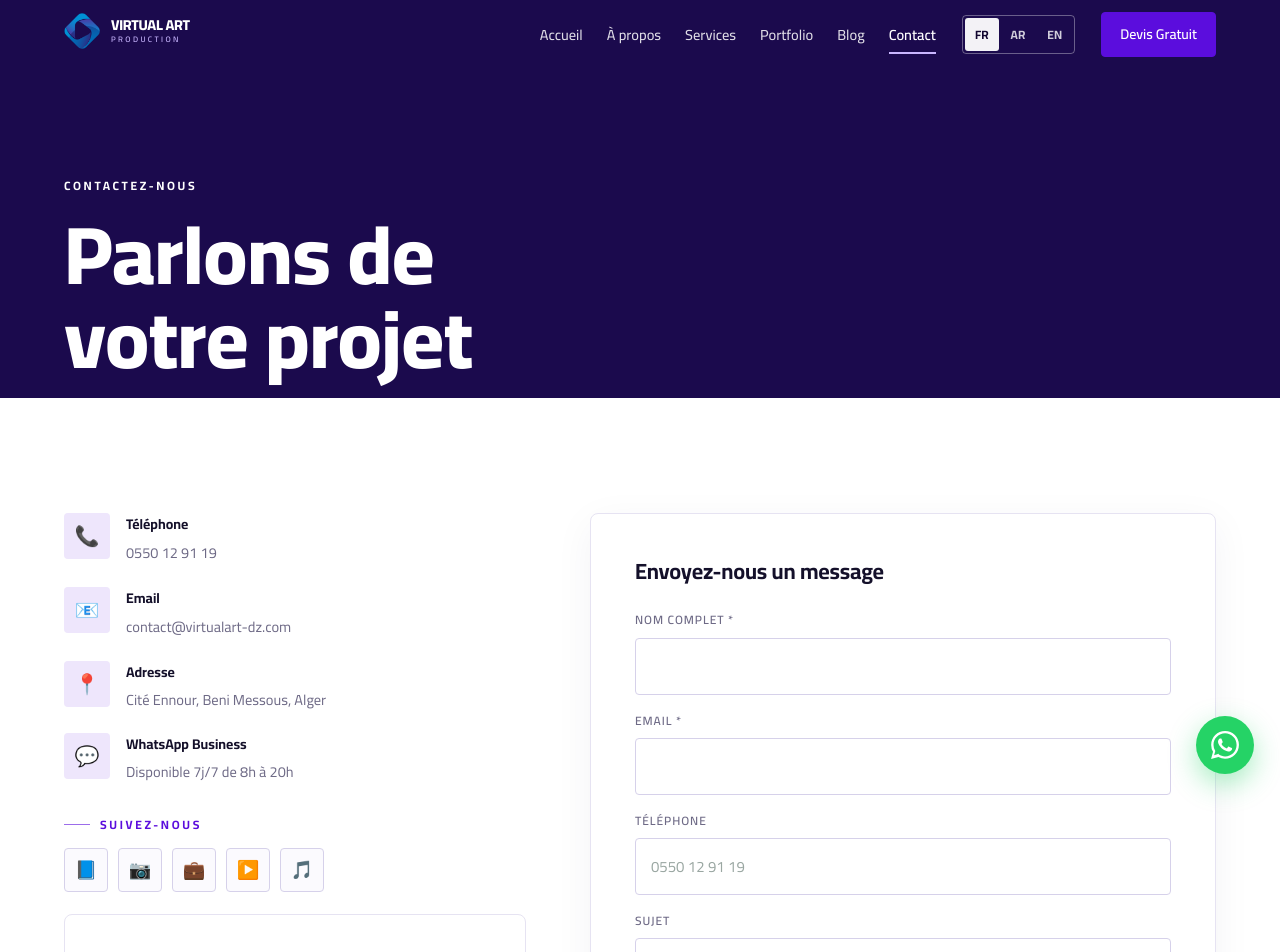
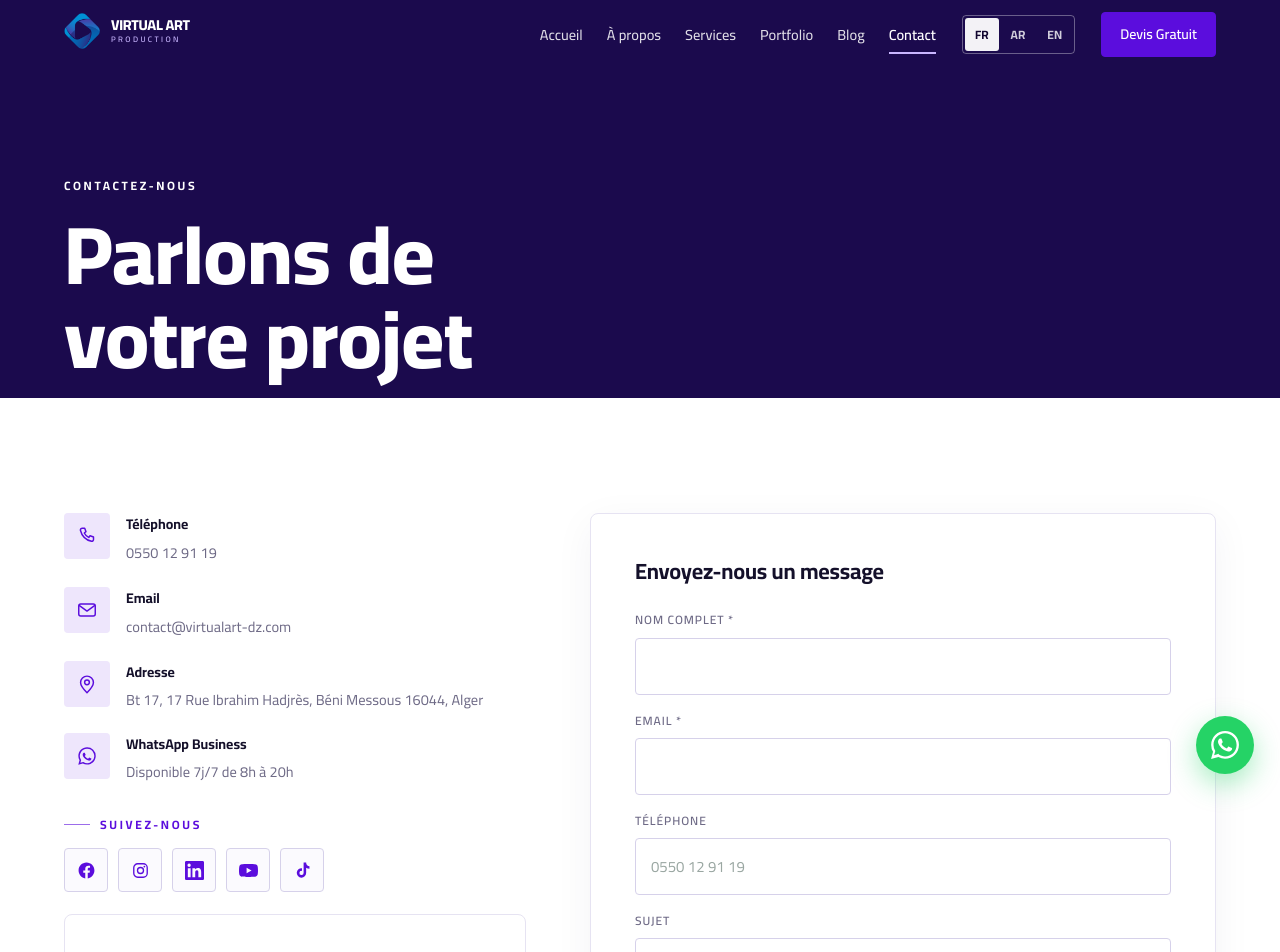
Before and after one commit to contactazziyacine-lgtm/Virtual-art-production, a React (Create React App) app: page /contact in a window 1280 px wide. Shown: the top 952 px of the page. Built offline with nearby package versions, Linux system fonts and the light colour scheme; grey boxes are pictures that could not be loaded.

Commit message:
Add files via upload

```diff
--- a/src/components/UiIcon.jsx
+++ b/src/components/UiIcon.jsx
@@ -182,6 +182,59 @@ const PATHS = {
       <path d="M10 15v3M14 15v3M9 18h2M13 18h2" />
     </svg>
   ),
+
+  // ---- Coordonnées de contact (icônes de ligne) ----
+  '📞': (                                   // Téléphone (combiné)
+    <svg viewBox="0 0 24 24" {...base}>
+      <path d="M6.8 3.5h2.7l1.4 3.8-1.9 1.4a11.5 11.5 0 0 0 4.9 4.9l1.4-1.9 3.8 1.4v2.7a2 2 0 0 1-2.2 2A16.5 16.5 0 0 1 4.8 5.7a2 2 0 0 1 2-2.2z" />
+    </svg>
+  ),
+  '📧': (                                   // Email (enveloppe)
+    <svg viewBox="0 0 24 24" {...base}>
+      <rect x="3" y="5.5" width="18" height="13" rx="2.2" />
+      <path d="m3.8 7.2 8.2 6 8.2-6" />
+    </svg>
+  ),
+  '📍': (                                   // Adresse (épingle de localisation)
+    <svg viewBox="0 0 24 24" {...base}>
+      <path d="M12 21.5c4.2-4.1 7-7.6 7-11.1a7 7 0 0 0-14 0c0 3.5 2.8 7 7 11.1z" />
+      <circle cx="12" cy="10.2" r="2.6" />
+    </svg>
+  ),
+
+  // ---- Marques (icônes pleines, reconnaissables) ----
+  'whatsapp': (
+    <svg viewBox="0 0 24 24" fill="currentColor">
+      <path d="M12.04 2.5c-5.23 0-9.48 4.25-9.48 9.48 0 1.67.44 3.3 1.27 4.74L2.5 21.5l4.9-1.28a9.43 9.43 0 0 0 4.63 1.18h.004c5.23 0 9.48-4.25 9.48-9.48a9.42 9.42 0 0 0-2.77-6.7 9.42 9.42 0 0 0-6.7-2.72zm0 1.67a7.8 7.8 0 0 1 5.52 13.32 7.8 7.8 0 0 1-9.5 1.18l-.34-.2-2.9.76.78-2.83-.22-.36a7.78 7.78 0 0 1 6.66-11.87zm-3.3 4.2c-.16 0-.41.06-.62.29-.21.23-.81.79-.81 1.93 0 1.13.83 2.23.95 2.38.12.16 1.63 2.49 3.95 3.49.55.24.98.38 1.32.49.55.18 1.06.15 1.46.09.45-.07 1.37-.56 1.56-1.1.19-.54.19-1 .14-1.1-.06-.1-.21-.16-.45-.27-.23-.12-1.37-.68-1.58-.75-.21-.08-.37-.12-.52.11-.16.23-.6.75-.73.9-.14.16-.27.18-.5.06-.23-.12-.98-.36-1.86-1.15-.69-.61-1.15-1.37-1.29-1.6-.13-.23-.01-.36.1-.47.1-.1.23-.27.35-.4.11-.14.15-.23.23-.39.08-.15.04-.29-.02-.41-.06-.11-.52-1.26-.71-1.72-.19-.45-.38-.39-.52-.4h-.45z" />
+    </svg>
+  ),
+  'facebook': (
+    <svg viewBox="0 0 24 24" fill="currentColor">
+      <path d="M22 12.06C22 6.5 17.52 2 12 2S2 6.5 2 12.06c0 5 3.66 9.14 8.44 9.94v-7.03H7.9v-2.9h2.54V9.85c0-2.51 1.49-3.9 3.78-3.9 1.09 0 2.24.19 2.24.19v2.47h-1.26c-1.24 0-1.63.77-1.63 1.56v1.88h2.78l-.45 2.9h-2.33v7.03C18.34 21.2 22 17.06 22 12.06z" />
+    </svg>
+  ),
+  'instagram': (
+    <svg viewBox="0 0 24 24" fill="none" stroke="currentColor" strokeWidth="1.7" strokeLinecap="round" strokeLinejoin="round">
+      <rect x="3.5" y="3.5" width="17" height="17" rx="5" />
+      <circle cx="12" cy="12" r="3.8" />
+      <circle cx="16.9" cy="7.1" r="1.15" fill="currentColor" stroke="none" />
+    </svg>
+  ),
+  'linkedin': (
+    <svg viewBox="0 0 24 24" fill="currentColor">
+      <path d="M20.45 20.45h-3.56v-5.57c0-1.33-.03-3.04-1.85-3.04-1.86 0-2.14 1.45-2.14 2.94v5.67H9.35V9h3.41v1.56h.05c.48-.9 1.64-1.85 3.37-1.85 3.6 0 4.27 2.37 4.27 5.46v6.28zM5.34 7.43a2.07 2.07 0 1 1 0-4.13 2.07 2.07 0 0 1 0 4.13zM7.12 20.45H3.56V9h3.56v11.45zM22.22 0H1.77C.79 0 0 .77 0 1.73v20.54C0 23.22.79 24 1.77 24h20.45c.98 0 1.78-.78 1.78-1.73V1.73C24 .77 23.2 0 22.22 0z" />
+    </svg>
+  ),
+  'youtube': (
+    <svg viewBox="0 0 24 24" fill="currentColor">
+      <path d="M23.5 6.5a3.02 3.02 0 0 0-2.12-2.14C19.5 3.85 12 3.85 12 3.85s-7.5 0-9.38.51A3.02 3.02 0 0 0 .5 6.5C0 8.4 0 12 0 12s0 3.6.5 5.5a3.02 3.02 0 0 0 2.12 2.14c1.88.51 9.38.51 9.38.51s7.5 0 9.38-.51a3.02 3.02 0 0 0 2.12-2.14C24 15.6 24 12 24 12s0-3.6-.5-5.5zM9.6 15.6V8.4l6.25 3.6-6.25 3.6z" />
+    </svg>
+  ),
+  'tiktok': (
+    <svg viewBox="0 0 24 24" fill="currentColor">
+      <path d="M16.6 2h-3.2v13.1a2.65 2.65 0 1 1-2.07-2.59V9.2a5.92 5.92 0 1 0 5.27 5.88V8.42a7.2 7.2 0 0 0 4.2 1.35V6.55a4.18 4.18 0 0 1-2.95-1.25A4.18 4.18 0 0 1 16.6 2z" />
+    </svg>
+  ),
 };
 
 export default function UiIcon({ e, size = 20, style }) {
--- a/src/i18n/translations.js
+++ b/src/i18n/translations.js
@@ -3,9 +3,9 @@ export const CONTACT = {
   phone: '0550 12 91 19',
   phoneRaw: '0550129119',
   whatsapp: '213550129119',
-  addressFr: 'Cité Ennour, Beni Messous, Alger',
-  addressAr: 'حي النور، بني مسوس، الجزائر',
-  addressEn: 'Cité Ennour, Beni Messous, Algiers',
+  addressFr: 'Bt 17, 17 Rue Ibrahim Hadjrès, Béni Messous 16044, Alger',
+  addressAr: 'عمارة 17، 17 شارع إبراهيم حجرس، بني مسوس 16044، الجزائر',
+  addressEn: 'Bldg 17, 17 Ibrahim Hadjrès St, Béni Messous 16044, Algiers',
 };
 
 export const translations = {
--- a/src/pages/Contact.jsx
+++ b/src/pages/Contact.jsx
@@ -4,6 +4,7 @@ import { SOCIAL } from '../config';
 import { sendForm } from '../lib/sendForm';
 import Seo from '../components/Seo';
 import Reveal from '../components/Reveal';
+import UiIcon from '../components/UiIcon';
 
 export default function Contact() {
   const { t, contact, lang } = useLang();
@@ -36,7 +37,7 @@ export default function Contact() {
     }
   };
 
-  const socials = [['📘', SOCIAL.facebook], ['📷', SOCIAL.instagram], ['💼', SOCIAL.linkedin], ['▶️', SOCIAL.youtube], ['🎵', SOCIAL.tiktok]];
+  const socials = [['facebook', SOCIAL.facebook], ['instagram', SOCIAL.instagram], ['linkedin', SOCIAL.linkedin], ['youtube', SOCIAL.youtube], ['tiktok', SOCIAL.tiktok]];
 
   return (
     <div>
@@ -62,10 +63,10 @@ export default function Contact() {
               ['📞', t.contact.phone, contact.phone, `tel:${contact.phoneRaw}`],
               ['📧', t.contact.email, contact.email, `mailto:${contact.email}`],
               ['📍', t.contact.address, address, null],
-              ['💬', t.contact.whatsapp, t.contact.whatsappDesc, `https://wa.me/${contact.whatsapp}`],
+              ['whatsapp', t.contact.whatsapp, t.contact.whatsappDesc, `https://wa.me/${contact.whatsapp}`],
             ].map(([icon, title, val, href]) => (
               <div key={title} style={{ display: 'flex', gap: 16, alignItems: 'flex-start' }}>
-                <div style={{ width: 46, height: 46, background: 'var(--accent-soft)', borderRadius: 'var(--r)', display: 'flex', alignItems: 'center', justifyContent: 'center', fontSize: 20, flexShrink: 0 }}>{icon}</div>
+                <div style={{ width: 46, height: 46, background: 'var(--accent-soft)', color: 'var(--accent)', borderRadius: 'var(--r)', display: 'flex', alignItems: 'center', justifyContent: 'center', flexShrink: 0 }}><UiIcon e={icon} size={22} /></div>
                 <div style={{ minWidth: 0, wordBreak: 'break-word' }}>
                   <h4 style={{ fontFamily: 'var(--display)', fontSize: 14, fontWeight: 700, marginBottom: 4 }}>{title}</h4>
                   {href ? <a href={href} style={{ fontSize: 14.5, color: 'var(--muted)', textDecoration: 'none' }}>{val}</a> : <p style={{ fontSize: 14.5, color: 'var(--muted)' }}>{val}</p>}
@@ -78,9 +79,9 @@ export default function Contact() {
               <div style={{ display: 'flex', gap: 10, flexWrap: 'wrap' }}>
                 {socials.map(([icon, url], i) => (
                   <a key={i} href={url || '#'} target={url ? '_blank' : undefined} rel={url ? 'noopener noreferrer' : undefined}
-                    style={{ width: 44, height: 44, background: 'var(--paper)', border: '1px solid var(--line-2)', borderRadius: 'var(--r)', display: 'flex', alignItems: 'center', justifyContent: 'center', fontSize: 18, textDecoration: 'none', transition: 'all .2s var(--ease)' }}
-                    onMouseEnter={e => { e.currentTarget.style.background = 'var(--accent)'; e.currentTarget.style.borderColor = 'var(--accent)'; e.currentTarget.style.transform = 'translateY(-2px)'; }}
-                    onMouseLeave={e => { e.currentTarget.style.background = 'var(--paper)'; e.currentTarget.style.borderColor = 'var(--line-2)'; e.currentTarget.style.transform = 'none'; }}>{icon}</a>
+                    style={{ width: 44, height: 44, background: 'var(--paper)', color: 'var(--accent)', border: '1px solid var(--line-2)', borderRadius: 'var(--r)', display: 'flex', alignItems: 'center', justifyContent: 'center', textDecoration: 'none', transition: 'all .2s var(--ease)' }}
+                    onMouseEnter={e => { e.currentTarget.style.background = 'var(--accent)'; e.currentTarget.style.borderColor = 'var(--accent)'; e.currentTarget.style.color = '#fff'; e.currentTarget.style.transform = 'translateY(-2px)'; }}
+                    onMouseLeave={e => { e.currentTarget.style.background = 'var(--paper)'; e.currentTarget.style.borderColor = 'var(--line-2)'; e.currentTarget.style.color = 'var(--accent)'; e.currentTarget.style.transform = 'none'; }}><UiIcon e={icon} size={19} /></a>
                 ))}
               </div>
             </div>
@@ -89,7 +90,7 @@ export default function Contact() {
             <div style={{ borderRadius: 'var(--r-lg)', overflow: 'hidden', border: '1px solid var(--line)', height: 230 }}>
               <iframe
                 title="Localisation Virtual Art Production"
-                src="https://www.google.com/maps?q=Beni+Messous,+Alger&output=embed"
+                src="https://www.google.com/maps?q=17+Rue+Ibrahim+Hadjr%C3%A8s,+B%C3%A9ni+Messous+16044,+Alger&output=embed"
                 style={{ width: '100%', height: '100%', border: 0 }}
                 loading="lazy"
               />
```
